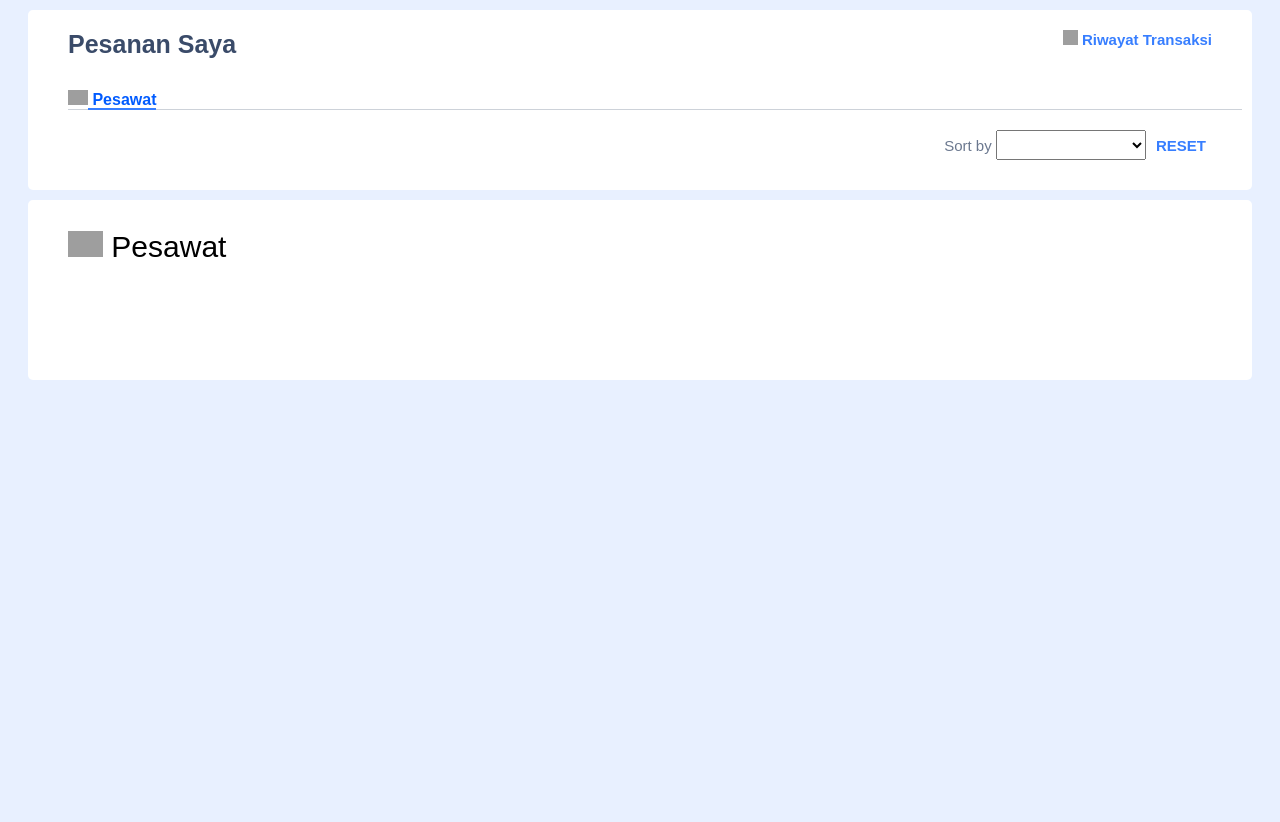
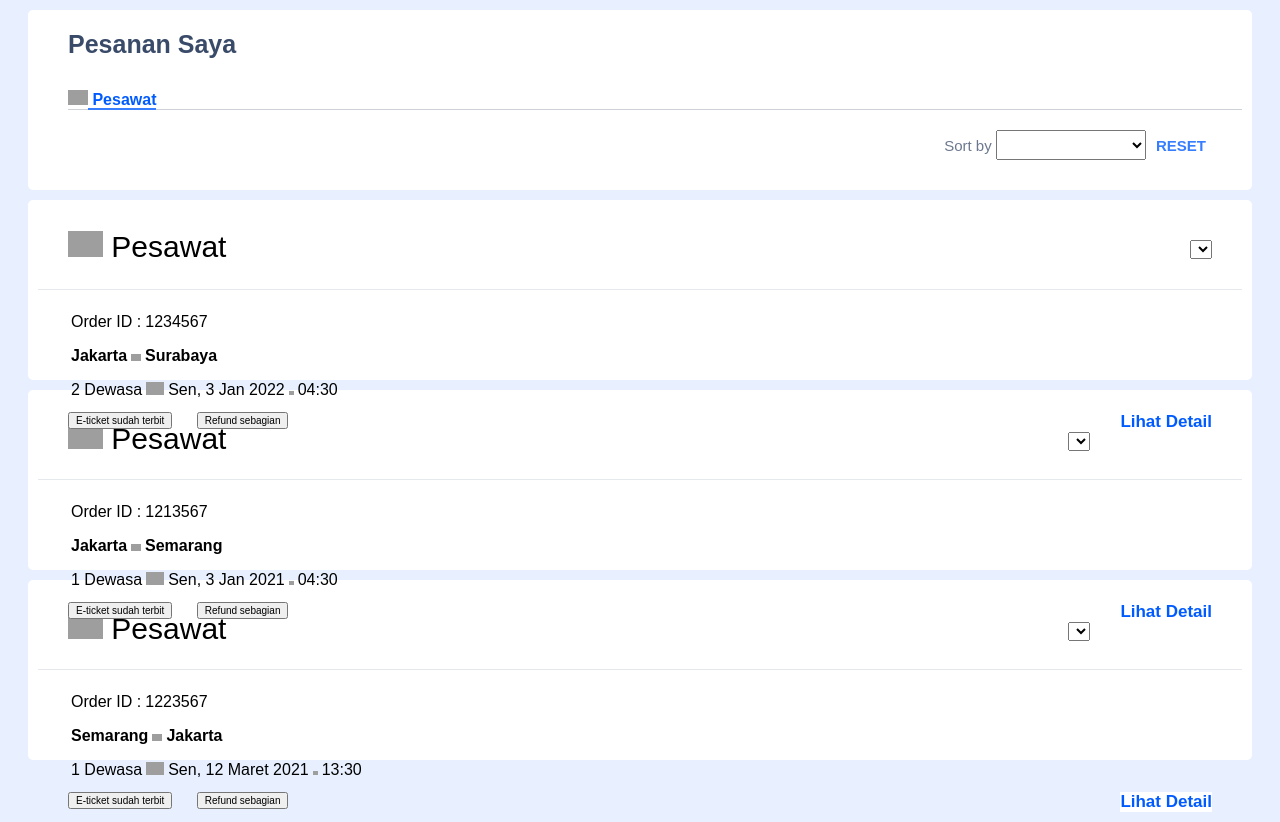
Before and after one commit to Alifan12/Kelompok6_TiketPesawat, a CodeIgniter 4 app: template app/Views/homePembatalan.php in a window 1280 px wide. Shown: the part 78-900 px from the top of the page. Before the commit the page ends 458 px from the top, so only its background shows below. Run offline with PHP 8.4 and a stand-in for CodeIgniter, Linux system fonts and the light colour scheme; the template is opened without the code that fills it, so the values that code supplies are empty; some libraries are stand-ins or nearby versions; grey boxes are pictures that could not be loaded.

Commit message:
alifa commit homePembatalan

```diff
--- a/app/Views/homePembatalan.php
+++ b/app/Views/homePembatalan.php
@@ -155,6 +155,8 @@
   .list-pesanan .top-right {
     float: right;
     margin-right: 30px;
+    margin-top: 30px;
+    overflow: hidden;
   }
 
   .list-pesanan .top-left {
@@ -166,6 +168,54 @@
 
   .list-pesanan .top-left img {
     width: 35px;
+  }
+
+  .top-list-pesanan {
+    width: auto;
+    height: 80px;
+    border-bottom: 1px solid rgba(9, 30, 68, 0.1);
+  }
+
+  .order-id {
+    margin-left: 30px;
+    margin-top: 20px;
+  }
+
+  .resume-rute {
+    margin-left: 30px;
+    margin-top: 10px;
+    font-weight: bold;
+  }
+
+  .keberangkatan {
+    margin-left: 30px;
+    margin-top: 10px;
+  }
+
+  .row-bottom button {
+    margin-top: 10px;
+    font-size: 10px;
+  }
+
+  .e-ticket {
+    margin-left: 30px;
+  }
+
+  .refund {
+    margin-left: 20px;
+  }
+
+  .lihat-detail {
+    float: right;
+    font-size: 17px;
+    font-weight: bolder;
+    border: none;
+    background-color: #FFFFFF;
+    color: #005BFF;
+    text-decoration: none;
+    margin-top: 10px;
+    margin-bottom: 10px;
+    margin-right: 30px;
   }
   </style>
 </head>
@@ -188,10 +238,10 @@
       <div class="top-left">
         Pesanan Saya
       </div>
-      <div class="top-right">
+      <!-- <div class="top-right">
         <img src="img/bills.png"><span> Riwayat Transaksi </span>
 
-      </div>
+      </div> -->
       <div class="top-bottom">
         <img src="img/plane.png"><span> Pesawat </span>
       </div>
@@ -205,14 +255,158 @@
         <button>RESET</button>
       </div>
     </div>
+
     <div class="list-pesanan">
+      <div class="top-list-pesanan">
         <div class="top-right">
-
+          <select name="dot-three">
+            <img src="img/more.png">
+          </select>
         </div>
         <div class="top-left">
           <img src="img/plane.png"><span> Pesawat </span>
         </div>
+      </div>
+      <div class="top-border"></div>
+      <div class="middle-list-pesanan">
+        <div class="order-id">
+          <table>
+            <tr>
+              <td>Order ID : </td>
+              <td>1234567</td>
+            </tr>
+          </table>
+        </div>
+        <div class="resume-rute">
+          <table>
+            <tr>
+              <td>Jakarta</td>
+              <td><img src="img/right-arrow.png" width="10px"></td>
+              <td>Surabaya</td>
+            </tr>
+          </table>
+        </div>
+        <div class="keberangkatan">
+          <table>
+            <tr>
+              <td>2 Dewasa</td>
+              <td><img src="img/line.png" width="18px"></td>
+              <td>Sen, 3 Jan 2022</td>
+              <td><img src="img/record.png" width="5px"></td>
+              <td>04:30</td>
+            </tr>
+          </table>
+        </div>
+        <div class="row-bottom">
+          <div class="info-batal-tiket">
+            <button class="e-ticket">E-ticket sudah terbit</button>
+            <button class="refund">Refund sebagian</button>
+            <a class="lihat-detail" href="#">Lihat Detail</a>
+          </div>
+        </div>
+      </div>
+    </div>
 
+    <div class="list-pesanan">
+      <div class="top-list-pesanan">
+        <div class="top-right">
+          <select name="dot-three">
+            <img src="img/more.png">
+          </select>
+        </div>
+        <div class="top-left">
+          <img src="img/plane.png"><span> Pesawat </span>
+        </div>
+      </div>
+      <div class="top-border"></div>
+      <div class="middle-list-pesanan">
+        <div class="order-id">
+          <table>
+            <tr>
+              <td>Order ID : </td>
+              <td>1213567</td>
+            </tr>
+          </table>
+        </div>
+        <div class="resume-rute">
+          <table>
+            <tr>
+              <td>Jakarta</td>
+              <td><img src="img/right-arrow.png" width="10px"></td>
+              <td>Semarang</td>
+            </tr>
+          </table>
+        </div>
+        <div class="keberangkatan">
+          <table>
+            <tr>
+              <td>1 Dewasa</td>
+              <td><img src="img/line.png" width="18px"></td>
+              <td>Sen, 3 Jan 2021</td>
+              <td><img src="img/record.png" width="5px"></td>
+              <td>04:30</td>
+            </tr>
+          </table>
+        </div>
+        <div class="row-bottom">
+          <div class="info-batal-tiket">
+            <button class="e-ticket">E-ticket sudah terbit</button>
+            <button class="refund">Refund sebagian</button>
+            <a class="lihat-detail" href="#">Lihat Detail</a>
+          </div>
+        </div>
+      </div>
+    </div>
+
+    <div class="list-pesanan">
+      <div class="top-list-pesanan">
+        <div class="top-right">
+          <select name="dot-three">
+            <img src="img/more.png">
+          </select>
+        </div>
+        <div class="top-left">
+          <img src="img/plane.png"><span> Pesawat </span>
+        </div>
+      </div>
+      <div class="top-border"></div>
+      <div class="middle-list-pesanan">
+        <div class="order-id">
+          <table>
+            <tr>
+              <td>Order ID : </td>
+              <td>1223567</td>
+            </tr>
+          </table>
+        </div>
+        <div class="resume-rute">
+          <table>
+            <tr>
+              <td>Semarang</td>
+              <td><img src="img/right-arrow.png" width="10px"></td>
+              <td>Jakarta</td>
+            </tr>
+          </table>
+        </div>
+        <div class="keberangkatan">
+          <table>
+            <tr>
+              <td>1 Dewasa</td>
+              <td><img src="img/line.png" width="18px"></td>
+              <td>Sen, 12 Maret 2021</td>
+              <td><img src="img/record.png" width="5px"></td>
+              <td>13:30</td>
+            </tr>
+          </table>
+        </div>
+        <div class="row-bottom">
+          <div class="info-batal-tiket">
+            <button class="e-ticket">E-ticket sudah terbit</button>
+            <button class="refund">Refund sebagian</button>
+            <a class="lihat-detail" href="#">Lihat Detail</a>
+          </div>
+        </div>
+      </div>
     </div>
   </div>
 </body>
```
Lines whose indentation alone changed are shown as unchanged.
